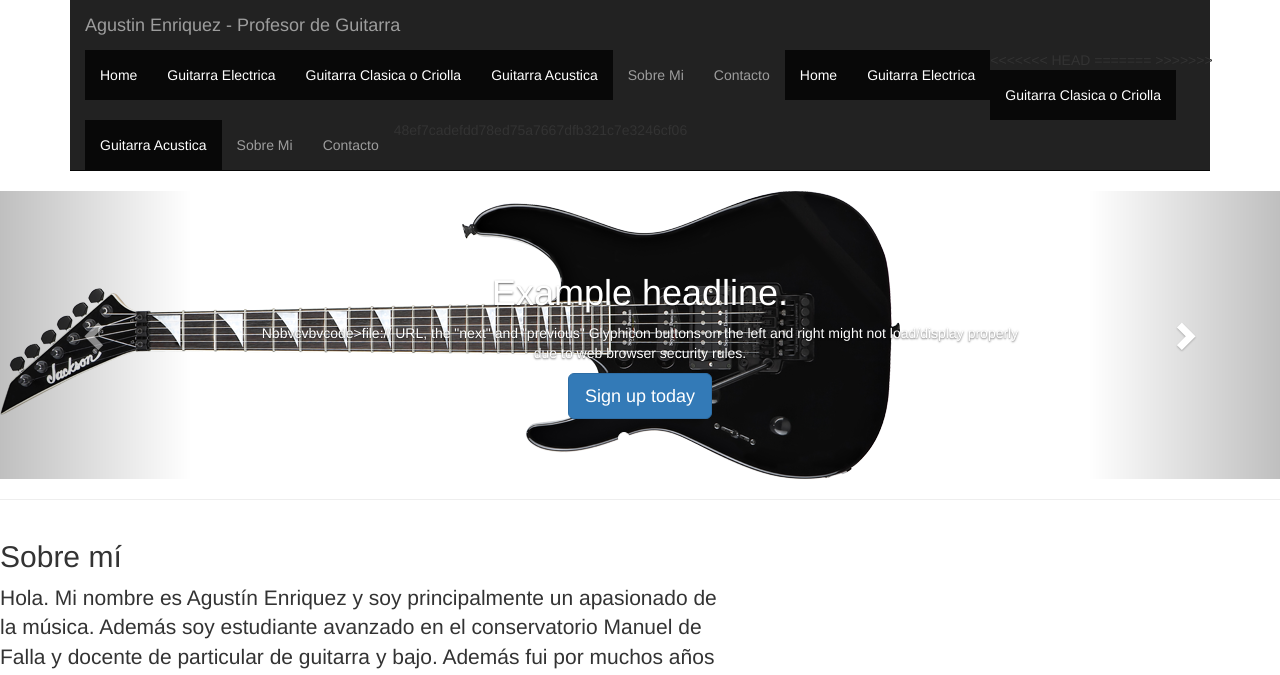
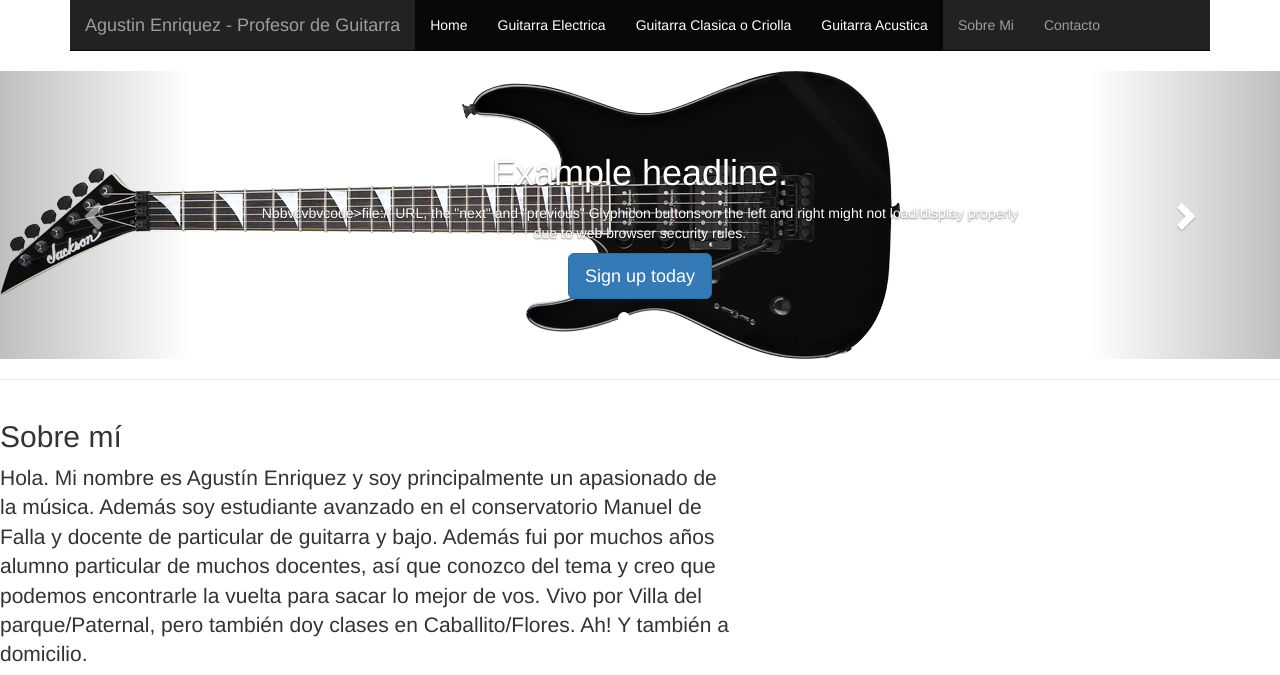
Before and after one commit to eduzen/profeguitarra, a Flask app: page /about in a window 1280 px wide. Shown: the top 675 px of the page. Run offline with Flask 2, Linux system fonts and the light colour scheme; some libraries are stand-ins or nearby versions.

Commit message:
update naviagtion

```diff
--- a/app/templates/navigation.html
+++ b/app/templates/navigation.html
@@ -20,24 +20,12 @@
             </div>
             <div id="navbar" class="navbar-collapse collapse">
               <ul class="nav navbar-nav">
-<<<<<<< HEAD
                 <li class="active"><a href="/index">Home</a></li>
                 <li class="active"><a href="/guitarraelectrica">Guitarra Electrica</a></li>
                 <li class="active"><a href="/guitarraclasicaocriolla">Guitarra Clasica o Criolla</a></li>
                 <li class="active"><a href="/guitarraacustica">Guitarra Acustica</a></li>
                 <li><a href="/about">Sobre Mi</a></li>
                 <li><a href="/contact">Contacto</a></li>
-=======
-                <li class="active"><a href="/">Home</a></li>
-                <li class="active"><a href="guitarraelectrica.html">Guitarra Electrica</a></li>
-                <li class="active"><a href="guitarraclasicaocriolla.html">Guitarra Clasica o Criolla</a></li>
-                <li class="active"><a href="guitarraacustica.html">Guitarra Acustica</a></li>
-                <li><a href="about">Sobre Mi</a></li>
-                <li><a href="contact">Contacto</a></li>
->>>>>>> 48ef7cadefdd78ed75a7667dfb321c7e3246cf06
-
-                  </ul>
-                </li>
               </ul>
             </div>
           </div>
```
